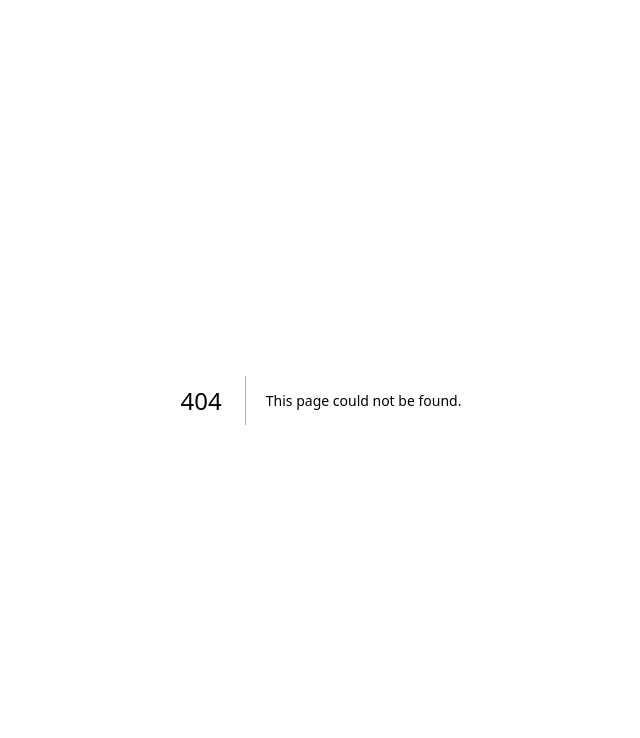
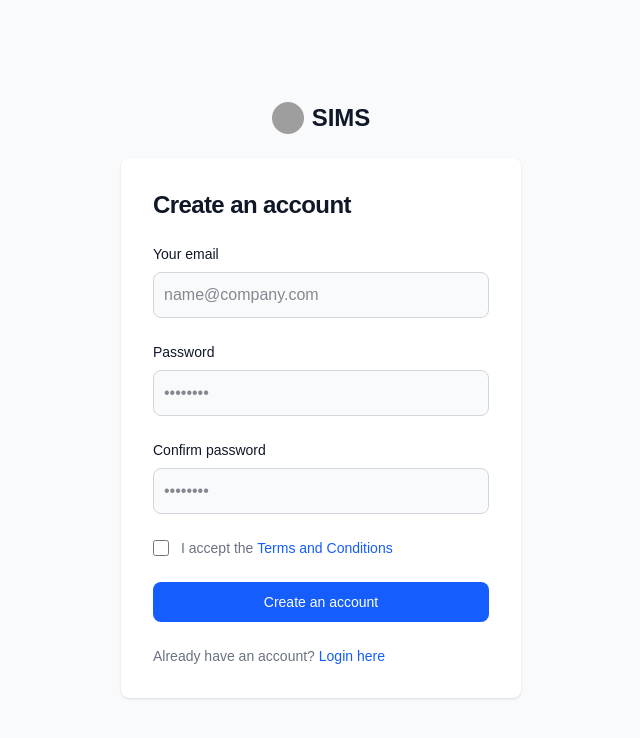
Before and after one commit to Inad4/SIMS-, a Next.js app in the folder src/sims_frontend/: page /auth/signup in a window 1280 px wide. Before the commit this address had no page. Shown: the top 738 px of the page, without its empty margins (319-959 px from the left). Built offline with nearby package versions, Linux system fonts and the light colour scheme; grey boxes are pictures that could not be loaded.

Commit message:
Implement sign up page

```diff
--- a/src/sims_frontend/src/app/auth/login/page.tsx
+++ b/src/sims_frontend/src/app/auth/login/page.tsx
@@ -14,7 +14,7 @@ export default function LoginPage() {
     let handleLogin = () => {
         setErrorMessage("");
         // Send API request to the backend with email and password
-        let loginSuccessful = email != "error";
+        let loginSuccessful = email != "error@example.com";
         if (!loginSuccessful){
             setErrorMessage("Incorrect login credentials");
             return;
@@ -27,7 +27,7 @@ export default function LoginPage() {
                 <div className="flex flex-col items-center justify-center px-6 py-8 mx-auto md:h-screen lg:py-0">
                     <Link href="/" className="flex items-center mb-6 text-2xl font-semibold text-gray-900 dark:text-white">
                         <img className="w-8 h-8 mr-2" src="https://flowbite.s3.amazonaws.com/blocks/marketing-ui/logo.svg" alt="logo" />
-                        Flowbite
+                        SIMS
                     </Link>
                     <div className="w-full bg-white rounded-lg shadow dark:border md:mt-0 sm:max-w-md xl:p-0 dark:bg-gray-800 dark:border-gray-700">
                         <div className="p-6 space-y-4 md:space-y-6 sm:p-8">
@@ -38,6 +38,7 @@ export default function LoginPage() {
                                 <div>
                                     <label htmlFor="email" className="block mb-2 text-sm font-medium text-gray-900 dark:text-white">Your email</label>
                                     <input
+                                        type="email"
                                         name="email"
                                         id="email"
                                         className="bg-gray-50 border border-gray-300 text-gray-900 rounded-lg focus:ring-primary-600 focus:border-primary-600 block w-full p-2.5 dark:bg-gray-700 dark:border-gray-600 dark:placeholder-gray-400 dark:text-white dark:focus:ring-blue-500 dark:focus:border-blue-500"
--- /dev/null
+++ b/src/sims_frontend/src/app/auth/signup/page.tsx
@@ -0,0 +1,139 @@
+'use client';
+
+import React, { useState } from 'react';
+import Link from 'next/link';
+import { useRouter } from 'next/navigation';
+
+export default function SignUpPage() {
+    const [email, setEmail] = useState('');
+    const [password, setPassword] = useState('');
+    const [confirmPassword, setConfirmPassword] = useState('');
+    const [errorMessage, setErrorMessage] = useState('');
+    const [successMessage, setSuccessMessage] = useState('');
+    const router = useRouter();
+
+    const handleSignUp = () => {
+        setErrorMessage('');
+        setSuccessMessage('');
+
+        if (password !== confirmPassword) {
+            setErrorMessage("Passwords do not match.");
+            return;
+        }
+
+        if (password.length < 6) {
+            setErrorMessage("Password must be at least 6 characters long.");
+            return;
+        }
+
+        const signupSuccessful = email !== "error@example.com";
+        const userExists = email === "exists@example.com";
+
+        if (userExists) {
+            setErrorMessage("An account with this email already exists.");
+            return;
+        }
+
+        if (!signupSuccessful) {
+            setErrorMessage("Failed to create account. Please try again.");
+            return;
+        }
+
+        setSuccessMessage("Account created successfully! You can now log in.");
+        router.replace("/auth/login");
+    };
+
+    return (
+        <section className="bg-gray-50 dark:bg-gray-900 min-h-screen flex items-center justify-center py-8">
+            <div className="flex flex-col items-center justify-center px-6 py-8 mx-auto w-full max-w-md">
+                <Link href="/" className="flex items-center mb-6 text-2xl font-semibold text-gray-900 dark:text-white">
+                    <img className="w-8 h-8 mr-2 rounded-full" src="https://flowbite.s3.amazonaws.com/blocks/marketing-ui/logo.svg" alt="logo" />
+                    SIMS
+                </Link>
+                <div className="w-full bg-white rounded-lg shadow dark:border md:mt-0 xl:p-0 dark:bg-gray-800 dark:border-gray-700">
+                    <div className="p-6 space-y-4 md:space-y-6 sm:p-8">
+                        <h1 className="text-xl font-bold leading-tight tracking-tight text-gray-900 md:text-2xl dark:text-white">
+                            Create an account
+                        </h1>
+                        <form className="space-y-4 md:space-y-6" onSubmit={(e) => { e.preventDefault(); handleSignUp(); }}>
+                            <div>
+                                <label htmlFor="email" className="block mb-2 text-sm font-medium text-gray-900 dark:text-white">Your email</label>
+                                <input
+                                    type="email"
+                                    name="email"
+                                    id="email"
+                                    className="bg-gray-50 border border-gray-300 text-gray-900 rounded-lg focus:ring-blue-600 focus:border-blue-600 block w-full p-2.5 dark:bg-gray-700 dark:border-gray-600 dark:placeholder-gray-400 dark:text-white dark:focus:ring-blue-500 dark:focus:border-blue-500"
+                                    placeholder="name@company.com"
+                                    value={email}
+                                    onChange={(e) => { setEmail(e.target.value); }}
+                                    required
+                                />
+                            </div>
+                            <div>
+                                <label htmlFor="password" className="block mb-2 text-sm font-medium text-gray-900 dark:text-white">Password</label>
+                                <input
+                                    type="password"
+                                    name="password"
+                                    id="password"
+                                    placeholder="••••••••"
+                                    className="bg-gray-50 border border-gray-300 text-gray-900 rounded-lg focus:ring-blue-600 focus:border-blue-600 block w-full p-2.5 dark:bg-gray-700 dark:border-gray-600 dark:placeholder-gray-400 dark:text-white dark:focus:ring-blue-500 dark:focus:border-blue-500"
+                                    value={password}
+                                    onChange={(e) => { setPassword(e.target.value); }}
+                                    required
+                                />
+                            </div>
+                            <div>
+                                <label htmlFor="confirm-password" className="block mb-2 text-sm font-medium text-gray-900 dark:text-white">Confirm password</label>
+                                <input
+                                    type="password"
+                                    name="confirm-password"
+                                    id="confirm-password"
+                                    placeholder="••••••••"
+                                    className="bg-gray-50 border border-gray-300 text-gray-900 rounded-lg focus:ring-blue-600 focus:border-blue-600 block w-full p-2.5 dark:bg-gray-700 dark:border-gray-600 dark:placeholder-gray-400 dark:text-white dark:focus:ring-blue-500 dark:focus:border-blue-500"
+                                    value={confirmPassword}
+                                    onChange={(e) => { setConfirmPassword(e.target.value); }}
+                                    required
+                                />
+                            </div>
+                            {errorMessage && (
+                                <div className="p-3 text-sm text-red-700 bg-red-100 rounded-lg dark:bg-red-200 dark:text-red-800" role="alert">
+                                    {errorMessage}
+                                </div>
+                            )}
+                            {successMessage && (
+                                <div className="p-3 text-sm text-green-700 bg-green-100 rounded-lg dark:bg-green-200 dark:text-green-800" role="alert">
+                                    {successMessage}
+                                </div>
+                            )}
+                            <div className="flex items-start">
+                                <div className="flex items-center h-5">
+                                    <input
+                                        id="terms"
+                                        aria-describedby="terms"
+                                        type="checkbox"
+                                        className="w-4 h-4 border border-gray-300 rounded bg-gray-50 focus:ring-3 focus:ring-blue-300 dark:bg-gray-700 dark:border-gray-600 dark:focus:ring-blue-600 dark:ring-offset-gray-800"
+                                        required
+                                    />
+                                </div>
+                                <div className="ml-3 text-sm">
+                                    <label htmlFor="terms" className="font-light text-gray-500 dark:text-gray-300">
+                                        I accept the <Link href="/terms" className="font-medium text-blue-600 hover:underline dark:text-blue-500">Terms and Conditions</Link>
+                                    </label>
+                                </div>
+                            </div>
+                            <button
+                                type="submit"
+                                className="w-full text-white bg-blue-600 hover:bg-blue-700 focus:ring-4 focus:outline-none focus:ring-blue-300 font-medium rounded-lg text-sm px-5 py-2.5 text-center dark:bg-blue-600 dark:hover:bg-blue-700 dark:focus:ring-blue-800 transition-colors duration-200"
+                            >
+                                Create an account
+                            </button>
+                            <p className="text-sm font-light text-gray-500 dark:text-gray-400">
+                                Already have an account? <Link href="/auth/login" className="font-medium text-blue-600 hover:underline dark:text-blue-500">Login here</Link>
+                            </p>
+                        </form>
+                    </div>
+                </div>
+            </div>
+        </section>
+    );
+}
```
